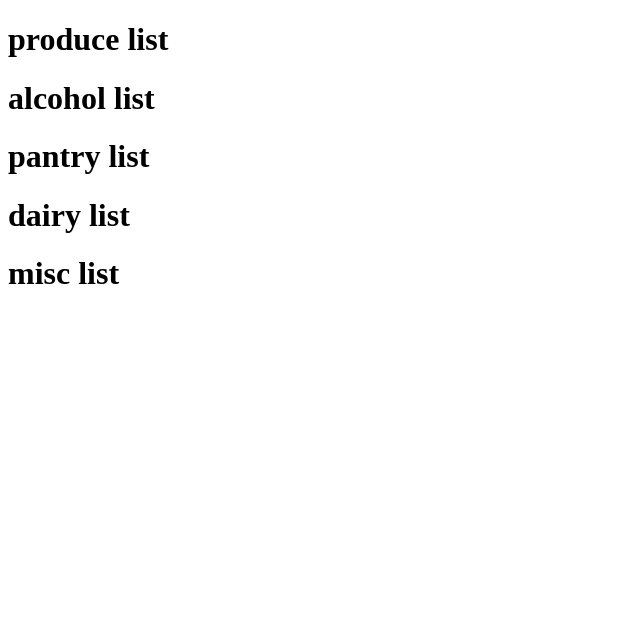
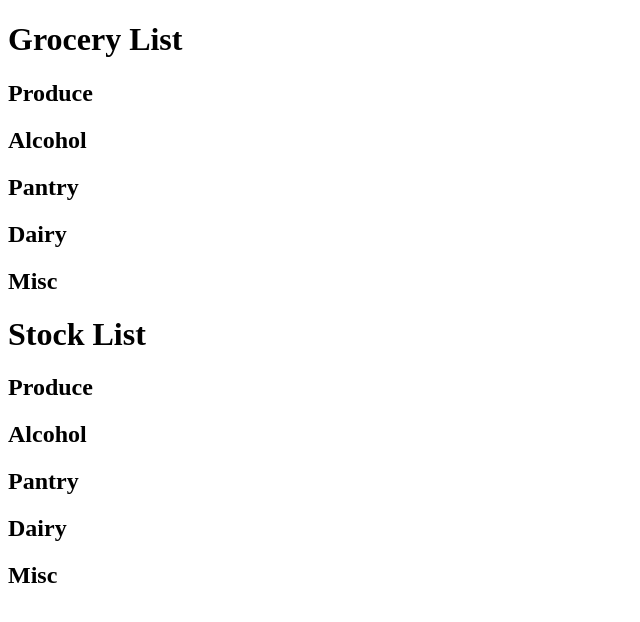
Before and after one commit to Entropy98/hw-assistant, a Django app: page / in a window 1280 px wide. Shown: the top 622 px of the page, without its empty margins (0-640 px from the left). Run offline with Django 3.2, Linux system fonts and the light colour scheme; data that the repository does not hold is empty.

Commit message:
works but the IFTTT end is still struggling with the remove command

```diff
--- a/assistant/static/assistant/assistant.js
+++ b/assistant/static/assistant/assistant.js
@@ -17,8 +17,16 @@ function displayError(message){
 
 function updateLists(lists){
   $("ul").each(function(){
-    let category = this.id.substring("-list".length)
     $(lists).each(function(){
+      categories = Object.keys(this);
+      for(var i=0; i<categories.length; i++){
+        let grocery_id = categories[i]+"-grocery-list"
+        let stock_id = categories[i]+"-stock-list"
+        let elem = document.getElementById(grocery_id)
+        if(elem != null){elem.remove()}
+        elem = document.getElementById(stock_id)
+        if(elem != null){elem.remove()}
+      }
     })
   })
 
@@ -27,19 +35,48 @@ function updateLists(lists){
     for(var i=0; i<categories.length; i++){
       let category = categories[i];
       items = Object.keys(this[category]);
-      let list_id = category+'-list'
+      let list_id = category+'-grocery-list'
       if(document.getElementById(list_id) == null){
         checklist = '<ul id="'+list_id+'">'
         for(var j=0; j<items.length; j++){
           let item = items[j];
-          checklist += '<li id="'+category+'-item-'+j+'">'+
-                          item+' x'+this[category][item]+'</li>';
+          let quantity = this[category][item]
+          if(quantity < 0){
+            checklist += '<li id="'+category+'-item-'+j+'">'+
+                            formatItem(item) +' x'+ (-1*quantity) +'</li>';
+          }
         }
         checklist += '</ul>';
-        let category_id = '#'+category+'-list-label';
-        console.log(category_id)
+        category_id = '#'+list_id+'-label';
+        $(category_id).after(checklist);
+      }
+      list_id = category+'-stock-list'
+      if(document.getElementById(list_id) == null){
+        checklist = '<ul id="'+list_id+'">'
+        for(var j=0; j<items.length; j++){
+          let item = items[j];
+          let quantity = this[category][item]
+          if(quantity > 0){
+            checklist += '<li id="'+category+'-item-'+j+'">'+
+                            formatItem(item) +' x'+ quantity +'</li>';
+          }
+        }
+        checklist += '</ul>';
+        category_id = '#'+list_id+'-label';
         $(category_id).after(checklist);
       }
     }
   })
 }
+
+function formatItem(item){
+  var stringArray = item.split(' ');
+  let retval = '';
+  for(var i=0; i<stringArray.length; i++){
+    let word = stringArray[i];
+    if(word != ''){
+      retval += word.charAt(0).toUpperCase() + word.slice(1) + ' ';
+    }
+  }
+  return retval
+}
--- a/assistant/templates/assistant/index.html
+++ b/assistant/templates/assistant/index.html
@@ -10,8 +10,15 @@
   <body>
     <h1 id="error"></h1>
     <div id="grocery-lists">
+      <h1 class="list-header">Grocery List</h1>
       {% for category in categories %}
-        <h1 class="list-label" id="{{category}}-list-label">{{category}} list</h1>
+        <h2 class="list-label" id="{{category}}-grocery-list-label">{{category|title}}</h2>
+      {% endfor %}
+    </div>
+    <div id="stock-lists">
+      <h1 class="list-header">Stock List</h1>
+      {% for category in categories %}
+        <h2 class="list-label" id="{{category}}-stock-list-label">{{category|title}}</h2>
       {% endfor %}
     </div>
     <script>
--- a/assistant/views.py
+++ b/assistant/views.py
@@ -16,22 +16,101 @@ def home(request):
         return render(request,"assistant/index.html", context)
     return render(request,"assistant/index.html", context)
 
+def extractNum(s):
+    res = ''
+    for c in s:
+        if(c.isnumeric()):
+            res = res + c
+    return int(res)
+
+@csrf_exempt
+def add_stock(request):
+    if(request.method == 'GET'):
+        return render(request,"assistant/index.html")
+    body = json.loads(request.body.decode('utf-8'))
+    for word in body:
+        word = word.replace(' ','')
+    if(('quantity' in body) and ('grocery' in body)):
+        try:
+            #known grocery
+            grocery = GroceryItem.objects.get(name=body['grocery'])
+            if(grocery.quantity > 0):#in stock list
+                grocery.quantity += int(body['quantity'])
+            else:
+                grocery.quantity = int(body['quantity'])
+        except:
+            #new grocery
+            grocery = GroceryItem(  name=body['grocery'],
+                                    category='misc',
+                                    quantity=extractNum(body['quantity']))
+        grocery.save()
+    return update_lists(request)
+
+@csrf_exempt
+def remove_stock(request):
+    if(request.method == 'GET'):
+        return render(request,"assistant/index.html")
+    body = json.loads(request.body.decode('utf-8'))
+    for word in body:
+        word = word.replace(' ','')
+    if(('quantity' in body) and ('grocery' in body)):
+        try:
+            #known grocery
+            grocery = GroceryItem.objects.get(name=body['grocery'])
+            quant = int(body['quantity'])
+            if(grocery.quantity > 0):#in stock list
+                if(quant <= grocery.quantity):
+                    grocery.quantity -= quant
+                else:
+                    grocery.quantity = 0
+                grocery.save()
+        except:
+            #grocery not found
+            pass
+    return update_lists(request)
+
 @csrf_exempt
 def add_grocery(request):
     if(request.method == 'GET'):
         return render(request,"assistant/index.html")
     body = json.loads(request.body.decode('utf-8'))
+    print(body)
     if(('quantity' in body) and ('grocery' in body)):
         try:
             #known grocery
             grocery = GroceryItem.objects.get(name=body['grocery'])
-            grocery.quantity += int(body['quantity'])
+            if(grocery.quantity < 0):#in grocery list
+                grocery.quantity -= int(body['quantity'])
+            else:#remove from stock and add to grocery list
+                grocery.quantity = -1*int(body['quantity'])
         except:
             #new grocery
             grocery = GroceryItem(  name=body['grocery'],
                                     category='misc',
-                                    quantity=body['quantity'])
+                                    quantity=-1*extractNum(body['quantity']))
         grocery.save()
+    return update_lists(request)
+
+@csrf_exempt
+def remove_grocery(request):
+    if(request.method == 'GET'):
+        return render(request,"assistant/index.html")
+    body = json.loads(request.body.decode('utf-8'))
+    print(body)
+    if(('quantity' in body) and ('grocery' in body)):
+        try:
+            #known grocery
+            grocery = GroceryItem.objects.get(name=body['grocery'])
+            quant = int(body['quantity'])
+            if(grocery.quantity < 0):#in grocery list
+                if(quant <= abs(grocery.quantity)):
+                    grocery.quantity += quant
+                else:
+                    grocery.quantity = 0
+                grocery.save()
+        except:
+            #grocery not found
+            pass
     return update_lists(request)
 
 def update_lists(request):
@@ -40,9 +119,10 @@ def update_lists(request):
     for list_type in lists:
         list_type_obj={}
         for grocery in GroceryItem.objects.filter(category=list_type):
-            if(grocery.quantity > 0):
+            if(grocery.quantity != 0):
                 list_type_obj[grocery.name] = grocery.quantity
-        list_obj[list_type] = list_type_obj
+        if(len(list_type_obj) > 0):
+            list_obj[list_type] = list_type_obj
     json_response.append(list_obj)
     response_json = json.dumps(json_response)
     response = HttpResponse(response_json, content_type='application/json')
--- a/webapps/urls.py
+++ b/webapps/urls.py
@@ -20,5 +20,8 @@ from assistant import views
 urlpatterns = [
     path('', views.home),
     path('add_grocery',views.add_grocery),
+    path('add_stock',views.add_stock),
+    path('remove_grocery',views.remove_grocery),
+    path('remove_stock',views.remove_stock),
     path('update_lists',views.update_lists),
 ]
```
